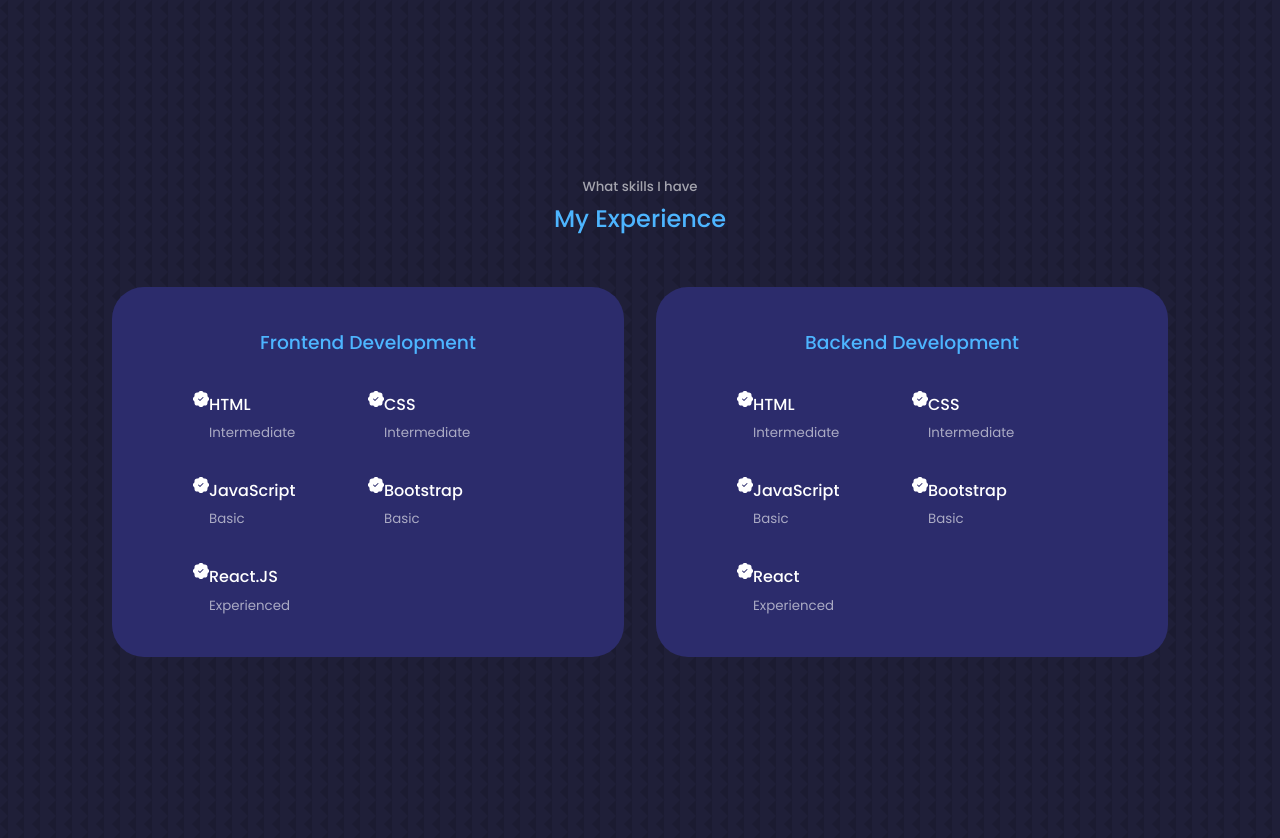
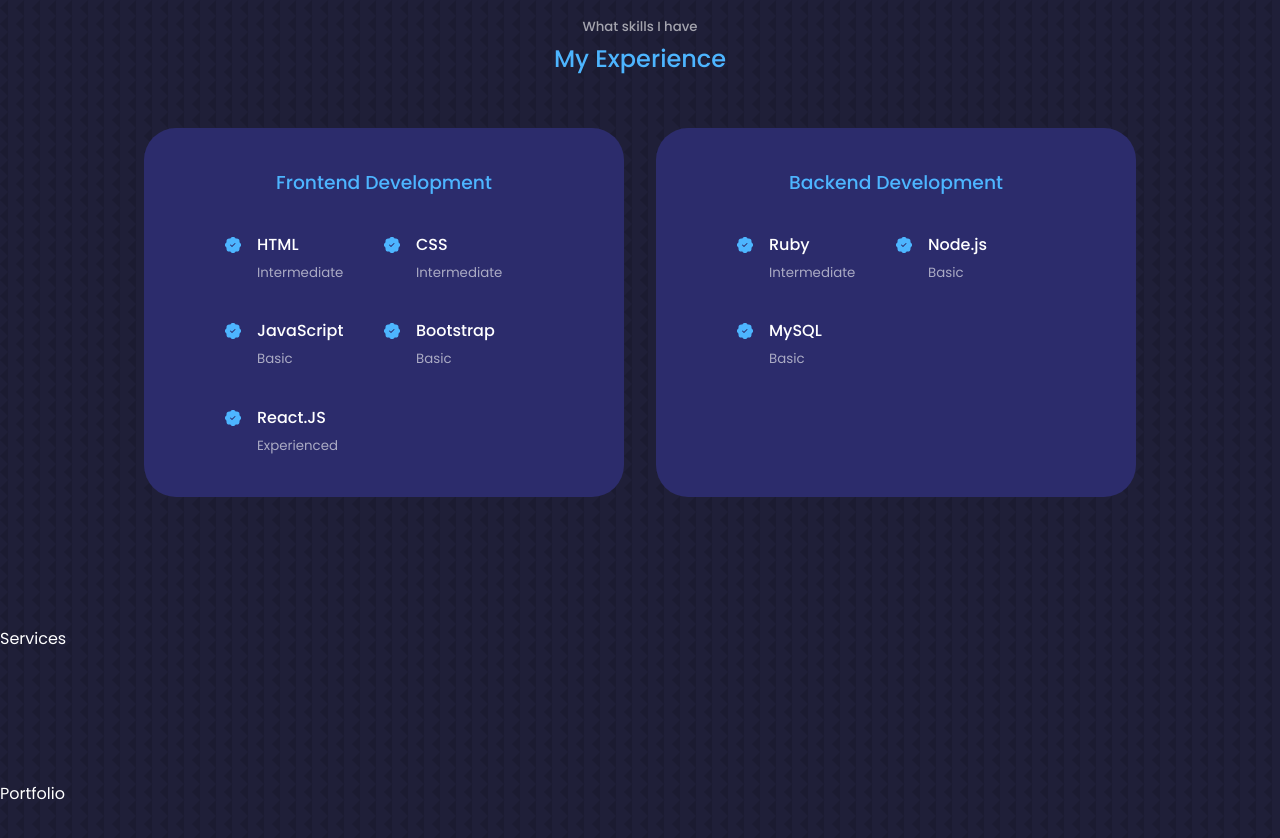
Before and after one commit to georgeophill/Portfolio-Website-React, a React (Create React App) app: page / in a window 1280 px wide. Shown: the part 1680-2518 px from the top of the page. Built offline with nearby package versions, Linux system fonts and the light colour scheme.

Commit message:
experience css

```diff
--- a/src/components/experience/Experience.jsx
+++ b/src/components/experience/Experience.jsx
@@ -14,35 +14,35 @@ const Experience = () => {
               <h3>Frontend Development</h3>
               <div className="experience__content">
                 <article className='experience__details'>
-                  <BsPatchCheckFill/>
+                  <BsPatchCheckFill className='experience__details-icon'/>
                   <div>
                     <h4>HTML</h4>
                     <small className='text-light'>Intermediate</small>
                   </div>
                 </article>
                 <article className='experience__details'>
-                  <BsPatchCheckFill/>
+                  <BsPatchCheckFill className='experience__details-icon'/>
                   <div>
                     <h4>CSS</h4>
                     <small className='text-light'>Intermediate</small>
                   </div>
                 </article>
                 <article className='experience__details'>
-                  <BsPatchCheckFill/>
+                  <BsPatchCheckFill className='experience__details-icon'/>
                   <div>
                     <h4>JavaScript</h4>
                     <small className='text-light'>Basic</small>
                   </div>
                 </article>
                 <article className='experience__details'>
-                  <BsPatchCheckFill/>
+                  <BsPatchCheckFill className='experience__details-icon'/>
                   <div>
                     <h4>Bootstrap</h4>
                     <small className='text-light'>Basic</small>
                   </div>
                 </article>
                 <article className='experience__details'>
-                  <BsPatchCheckFill/>
+                  <BsPatchCheckFill className='experience__details-icon'/>
                   <div>
                     <h4>React.JS</h4>
                     <small className='text-light'>Experienced</small>
@@ -56,41 +56,26 @@ const Experience = () => {
             <h3>Backend Development</h3>
               <div className="experience__content">
                 <article className='experience__details'>
-                  <BsPatchCheckFill/>
+                  <BsPatchCheckFill className='experience__details-icon'/>
                   <div>
-                  <h4>HTML</h4>
+                  <h4>Ruby</h4>
                   <small className='text-light'>Intermediate</small>
                   </div>
                 </article>
                 <article className='experience__details'>
-                  <BsPatchCheckFill/>
+                  <BsPatchCheckFill className='experience__details-icon'/>
                   <div>
-                  <h4>CSS</h4>
-                  <small className='text-light'>Intermediate</small>
-                  </div>
-                </article>
-                <article className='experience__details'>
-                  <BsPatchCheckFill/>
-                  <div>
-                    <h4>JavaScript</h4>
+                    <h4>Node.js</h4>
                     <small className='text-light'>Basic</small>
                   </div>
                 </article>
                 <article className='experience__details'>
-                  <BsPatchCheckFill/>
+                  <BsPatchCheckFill className='experience__details-icon'/>
                   <div>
-                  <h4>Bootstrap</h4>
-                  <small className='text-light'>Basic</small>
+                    <h4>MySQL</h4>
+                    <small className='text-light'>Basic</small>
                   </div>
                 </article>
-                <article className='experience__details'>
-                  <BsPatchCheckFill/>
-                  <div>
-                  <h4>React</h4>
-                  <small className='text-light'>Experienced</small>
-                  </div>
-                </article>
-
               </div>
             </div>
           </div>
--- a/src/components/experience/experience.css
+++ b/src/components/experience/experience.css
@@ -32,13 +32,50 @@
 
 .experience__details {
   display: flex;
+  gap: 1rem;
+}
+
+.experience__details-icon {
+  margin-top: 6px;
+  color: var(--color-primary);
 }
 
 /* SORTING THE MARGINS */
 .experience__frontend {
-  margin-left: 7rem;
+  margin-left: 9rem;
 }
 
 .experience__backend {
-  margin-right: 7rem;
+  margin-right: 9rem;
 }
+
+
+/*=================== Media Queries (Medium Devices) ====================*/
+
+@media screen and (max-width: 1024px) {
+ .experience__container {
+  grid-template-columns: 1fr;
+ }
+ .experience__container > div {
+  width: 80%;
+  padding: 2rem;
+  margin: 0 auto;
+ }
+
+ .experience__content {
+  padding: 1rem;
+ }
+}
+
+/*=================== Media Queries (Small Devices) ====================*/
+
+@media screen and (max-width: 600px) {
+  .experience__container {
+    gap: 1rem;
+  }
+
+  .experience__container > div {
+    width: 100%;
+    padding: 2rem 1rem;
+   }
+}
--- a/src/index.css
+++ b/src/index.css
@@ -59,7 +59,7 @@ h1 {
 
 section {
   margin-top: 8rem;
-  height: 100vh;
+  /* height: 100vh; */
 }
 
 section > h2,
```
